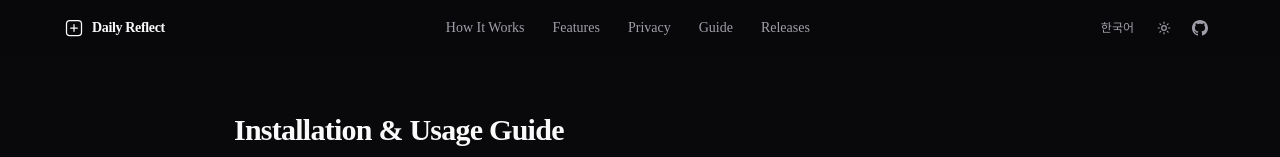
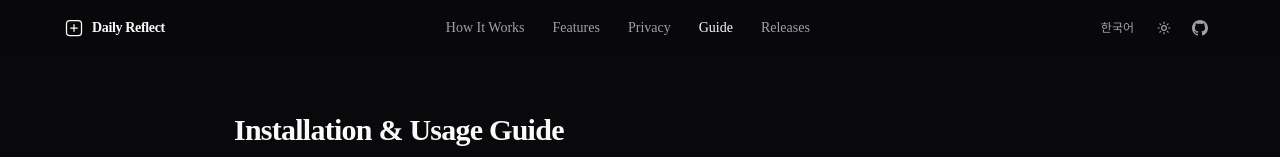
Before and after one commit to junghwaYang/daily-reflect, a Next.js app in the folder apps/web/: page /daily-reflect/guide in a window 1280 px wide. Shown: the top 157 px of the page. Built offline with nearby package versions, Linux system fonts and the light colour scheme.

Commit message:
fix: GNB 현재 페이지 활성 상태 표시 (font-medium + 밝은 텍스트)

```diff
--- a/apps/web/src/app/shared.tsx
+++ b/apps/web/src/app/shared.tsx
@@ -14,10 +14,24 @@ function IconGithub({ size = 16 }: { size?: number }) {
 
 const GITHUB_URL = "https://github.com/junghwaYang/daily-reflect";
 
+function useCurrentPath() {
+  if (typeof window === "undefined") return "/";
+  return window.location.pathname;
+}
+
+function isActive(href: string, currentPath: string): boolean {
+  if (href.includes("#")) return false;
+  const normalized = currentPath.replace(/\/$/, "");
+  const hrefNormalized = href.replace(/\/$/, "");
+  return normalized === hrefNormalized;
+}
+
 export function SiteHeader({ t, basePath, scrolled, isDark, mobileMenuOpen, toggleLocale, toggleDark, setMobileMenuOpen }: {
   t: Translations; basePath: string; scrolled: boolean; isDark: boolean; mobileMenuOpen: boolean;
   toggleLocale: () => void; toggleDark: () => void; setMobileMenuOpen: Dispatch<SetStateAction<boolean>>;
 }) {
+  const currentPath = useCurrentPath();
+
   const navItems = [
     { href: `${basePath}/#how-it-works`, label: t.nav.howItWorks },
     { href: `${basePath}/#features`, label: t.nav.features },
@@ -42,11 +56,18 @@ export function SiteHeader({ t, basePath, scrolled, isDark, mobileMenuOpen, togg
         </a>
 
         <nav className="hidden items-center gap-1 md:flex">
-          {navItems.map(({ href, label }) => (
-            <a key={href} href={href} className="rounded-md px-3 py-1.5 text-sm text-zinc-500 transition-colors hover:text-zinc-900 dark:text-zinc-400 dark:hover:text-zinc-50">
-              {label}
-            </a>
-          ))}
+          {navItems.map(({ href, label }) => {
+            const active = isActive(href, currentPath);
+            return (
+              <a key={href} href={href} className={`rounded-md px-3 py-1.5 text-sm transition-colors ${
+                active
+                  ? "font-medium text-zinc-900 dark:text-zinc-50"
+                  : "text-zinc-500 hover:text-zinc-900 dark:text-zinc-400 dark:hover:text-zinc-50"
+              }`}>
+                {label}
+              </a>
+            );
+          })}
         </nav>
 
         <div className="flex items-center gap-1">
@@ -74,9 +95,16 @@ export function SiteHeader({ t, basePath, scrolled, isDark, mobileMenuOpen, togg
       {mobileMenuOpen && (
         <div className="border-t border-zinc-200 bg-white px-6 py-3 dark:border-zinc-800 dark:bg-zinc-950 md:hidden">
           <nav className="flex flex-col gap-1">
-            {navItems.map(({ href, label }) => (
-              <a key={href} href={href} onClick={() => setMobileMenuOpen(false)} className="rounded-md px-3 py-2 text-sm text-zinc-500 hover:text-zinc-900 dark:text-zinc-400 dark:hover:text-zinc-50">{label}</a>
-            ))}
+            {navItems.map(({ href, label }) => {
+              const active = isActive(href, currentPath);
+              return (
+                <a key={href} href={href} onClick={() => setMobileMenuOpen(false)} className={`rounded-md px-3 py-2 text-sm ${
+                  active
+                    ? "font-medium text-zinc-900 dark:text-zinc-50"
+                    : "text-zinc-500 hover:text-zinc-900 dark:text-zinc-400 dark:hover:text-zinc-50"
+                }`}>{label}</a>
+              );
+            })}
           </nav>
         </div>
       )}
```
